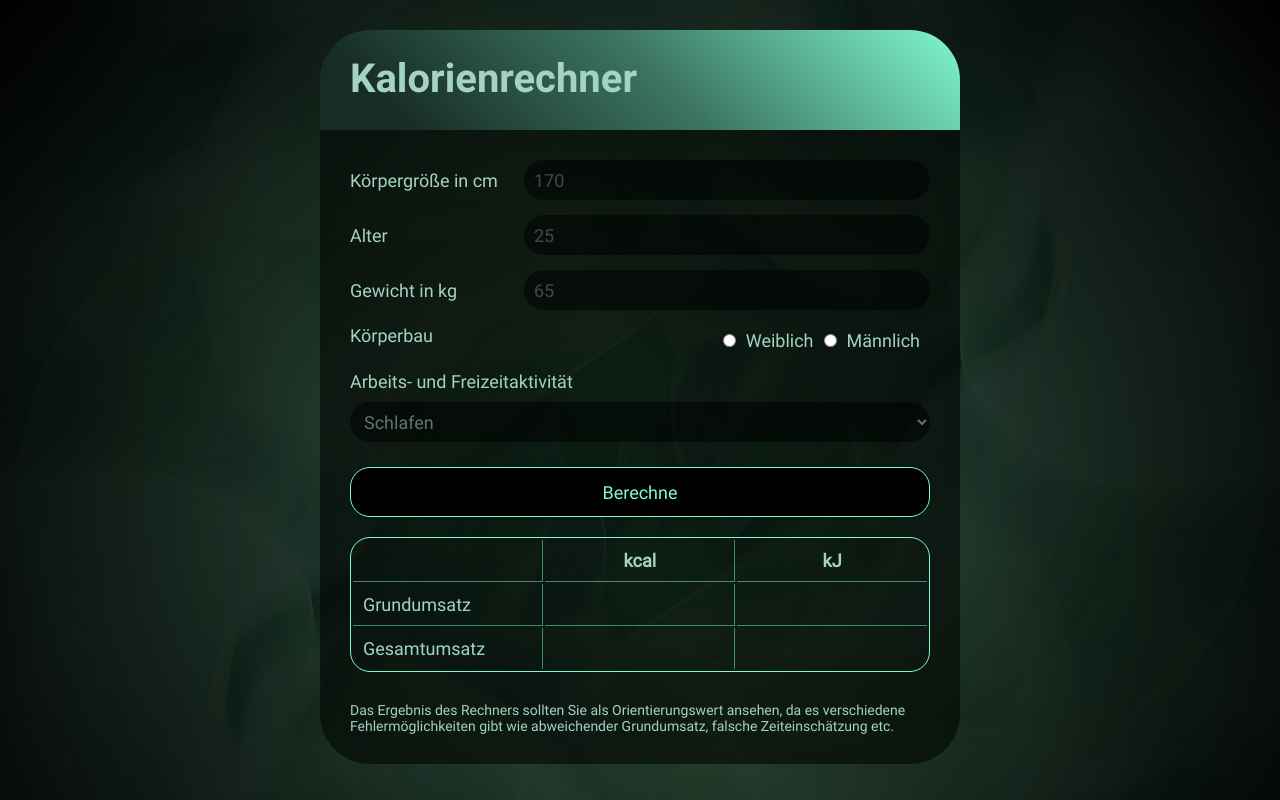
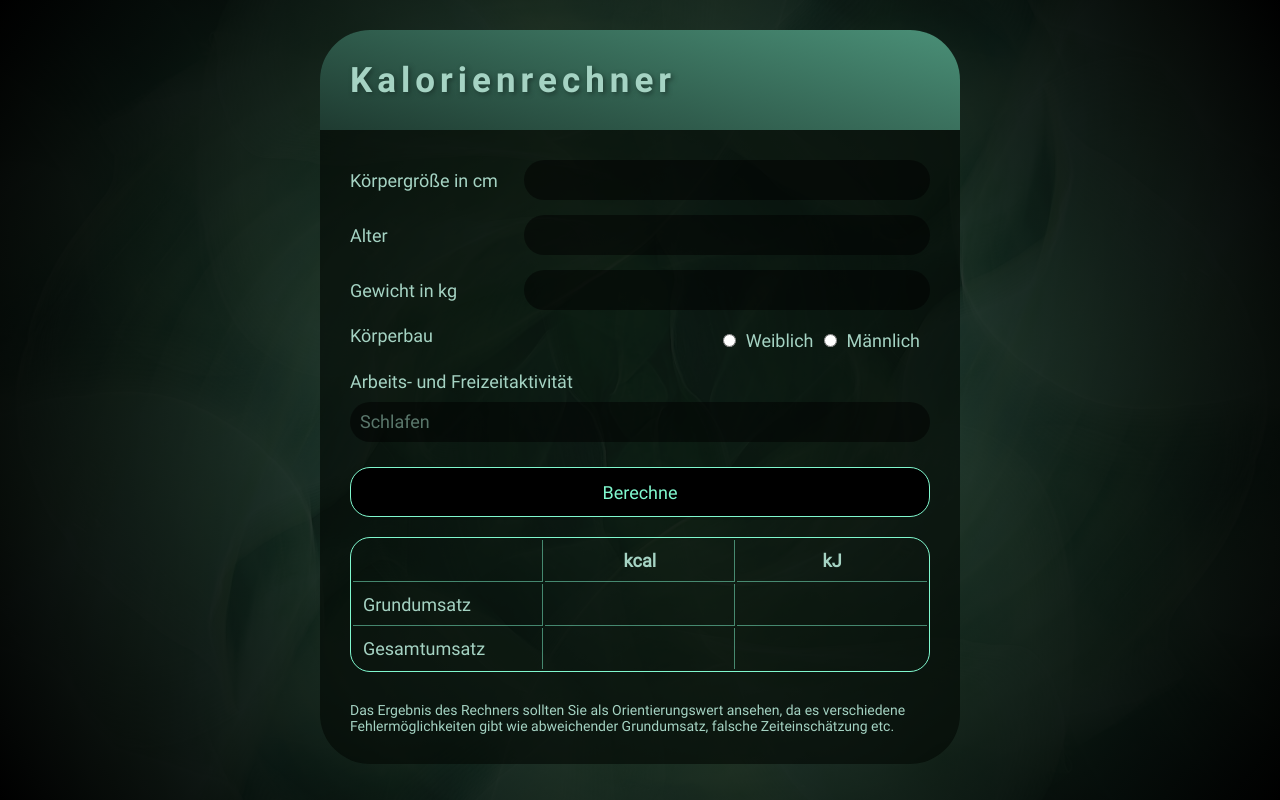
Before and after one commit to jenny-dreamatrix/Project-Kalorienrechner, a plain HTML site: page index.html in a window 1280 px wide. Shown: the top 800 px of the page. Drawn offline with Linux system fonts and the light colour scheme.

Commit message:
some updates

```diff
--- a/assets/css/style.css
+++ b/assets/css/style.css
@@ -27,17 +27,20 @@ html {
 
 h1 {
   font-family: "Roboto-Bold";
-  font-size: 4rem;
+  font-size: 3.5rem;
+  letter-spacing: 0.5rem;
   color: var(--text-color);
+  text-shadow: 2px 2px 5px var(--secondary-color);
   height: 10rem;
   background: linear-gradient(
-    45deg,
-    var(--secondary-color) 12%,
-    rgba(71, 138, 115, 0.82) 53%,
-    var(--primary-color) 100%
+    15deg,
+    var(--secondary-color) 1%,
+    var(--primary-color) 120%
   );
+  background-size: 200% 200%;
   border-radius: 5rem 5rem 0 0;
-  padding: 2.5rem 0 0 3rem;
+  padding: 3rem 0 0 3rem;
+  animation: headline 5s ease-in-out infinite;
 }
 
 p,
@@ -55,8 +58,17 @@ p {
   font-size: 1.4rem;
 }
 
+.grund-kcal,
+.grund-kj,
+.gesamt-kcal,
+.gesamt-kj {
+  font-family: "Roboto-Bold";
+}
+
+/* main styles */
+
 main {
-  height: 120vh;
+  height: 100vh;
   background: radial-gradient(
       circle,
       var(--secondary-color) 12%,
@@ -85,74 +97,87 @@ div {
   margin: 0 0 1.5rem 0;
 }
 
+/* input & form */
+
 .körper-fig {
   display: flex;
   align-items: center;
   justify-content: space-between;
 }
+
 .körper-div {
   margin: 0;
-}
-
-input[type="radio"] {
-  margin: 0 1rem 0 0;
 }
 
 figure {
   margin: 0 0 1.5rem 0;
 }
 
-label {
-  margin: 0 1rem 0 0;
-}
-
-input[type="number"] {
+input[type="number"],
+select {
   height: 4rem;
-  width: 70%;
   background-color: var(--black);
   opacity: 0.5;
   border: none;
   border-radius: 2rem;
   padding: 1rem;
+  transition: 0.3s ease-in-out;
+}
+
+select {
+  width: 100%;
+  margin: 0 0 1rem 0;
+}
+
+input[type="number"] {
+  width: 70%;
+}
+
+input[type="number"]:hover,
+select:hover {
+  background-color: var(--secondary-color);
+  border: 1.5px solid var(--primary-color);
 }
 
 input[type="submit"] {
   height: 5rem;
   width: 100%;
+  color: var(--primary-color);
   background-color: var(--black);
-  /* opacity: 0.5; */
+  border-radius: 2rem;
   border: 1.5px solid var(--primary-color);
-  border-radius: 2rem;
-  margin: 0 0 2rem 0;
-  color: var(--primary-color);
   cursor: pointer;
   transition: 0.5s ease-in-out;
+  margin: 0 0 2rem 0;
 }
+
 input[type="submit"]:hover {
   background-color: var(--primary-color);
   color: var(--black);
 }
 
+label[for="aktivität"],
 label[for="körperbau"] {
   display: block;
   margin: 0 0 1rem 0;
 }
 
-label[for="aktivität"] {
-  display: block;
-  margin: 0 0 1rem 0;
+input[type="radio"],
+label {
+  margin: 0 1rem 0 0;
 }
 
-select {
-  height: 4rem;
-  width: 100%;
-  background-color: var(--black);
-  opacity: 0.5;
-  border: none;
-  border-radius: 2rem;
-  padding: 1rem;
-  margin: 0 0 1rem 0;
+select,
+input::-webkit-outer-spin-button,
+input::-webkit-inner-spin-button {
+  -webkit-appearance: none;
 }
+
+input[type="radio"] {
+  accent-color: var(--primary-color);
+}
+
+/* tabelle */
 
 table {
   width: 100%;
@@ -165,7 +190,6 @@ th,
 td {
   height: 4rem;
   width: 25%;
-
   padding: 1rem;
 }
 
@@ -180,3 +204,22 @@ th,
 tr:nth-of-type(2) td {
   border-bottom: 0.5px solid rgba(128, 248, 206, 0.5);
 }
+
+td:nth-of-type(2),
+td:nth-of-type(3) {
+  text-align: center;
+}
+
+/* animations */
+
+@keyframes headline {
+  0%,
+  100% {
+    background-position: 0% 50%;
+    font-size: 3.5rem;
+  }
+  50% {
+    background-position: 80% 50%;
+    font-size: 3.6rem;
+  }
+}
--- a/index.html
+++ b/index.html
@@ -20,7 +20,6 @@
                 type="number"
                 id="körpergröße"
                 step="0.5"
-                placeholder="170"
                 min="0"
                 max="250"
                 required
@@ -34,7 +33,6 @@
                 step="1"
                 min="0"
                 max="115"
-                placeholder="25"
                 required
               />
             </div>
@@ -46,7 +44,6 @@
                 step="0.1"
                 min="0"
                 max="230"
-                placeholder="65"
                 required
               />
             </div>
```
Also changed, not shown: 1 other file.
